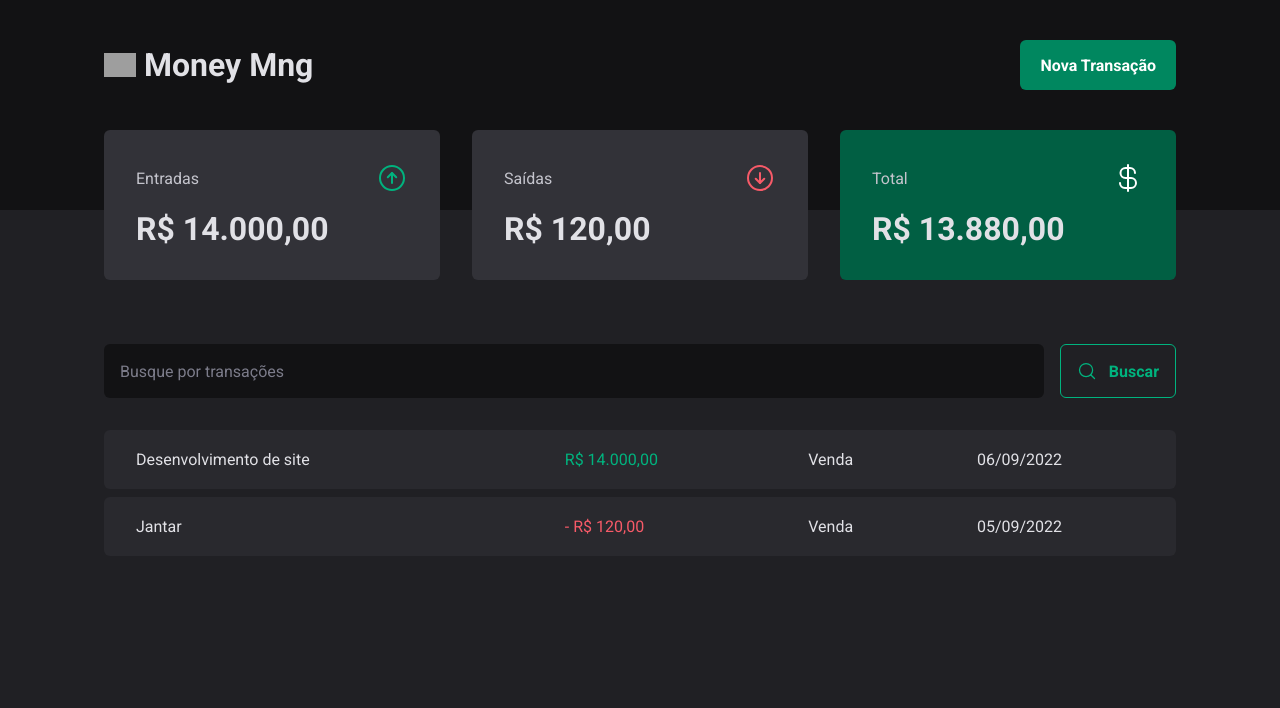
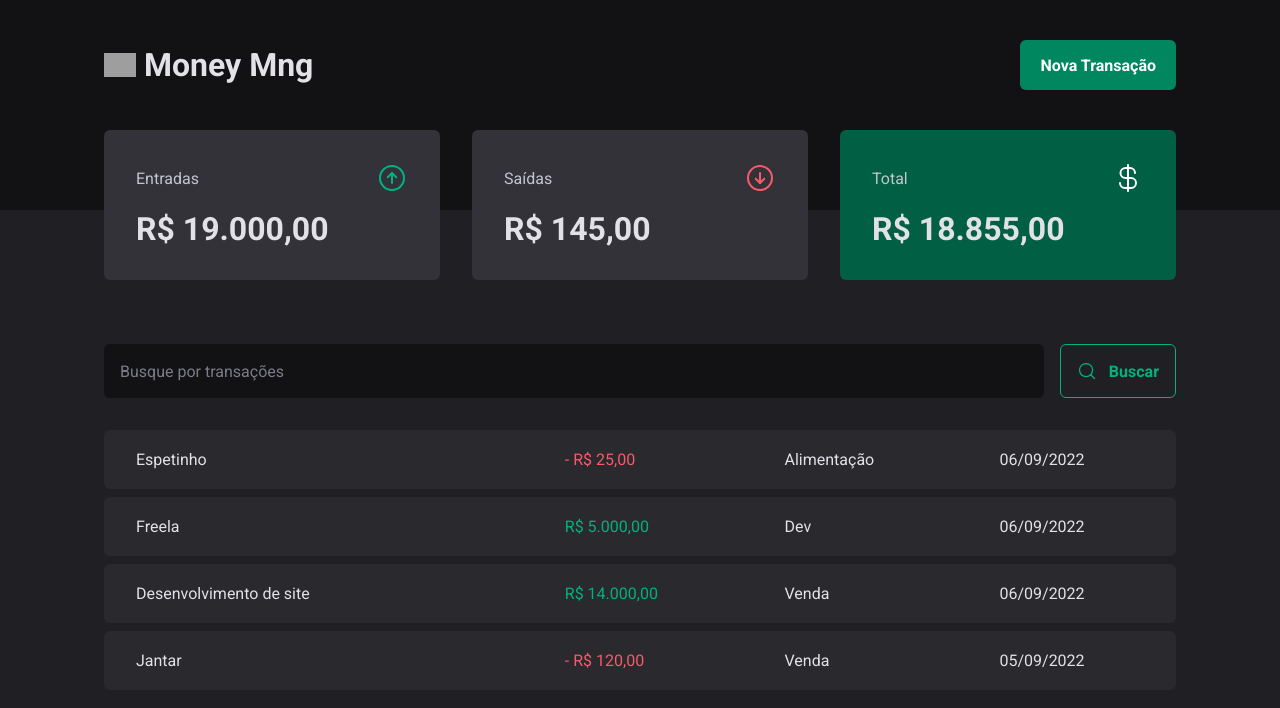
Before and after one commit to alisonbessa/money-management, a React (Vite) app: page / in a window 1280 px wide. Shown: the top 708 px of the page. Built offline with nearby package versions, Linux system fonts and the light colour scheme; data requests are answered from the project's data file; grey boxes are pictures that could not be loaded.

Commit message:
feat: create new transaction feature

```diff
--- a/server.json
+++ b/server.json
@@ -5,7 +5,7 @@
       "description": "Desenvolvimento de site",
       "type": "income",
       "category": "Venda",
-      "amount": 14000,
+      "value": 14000,
       "createdAt": "2022-09-06T13:07:22.637Z"
     },
     {
@@ -13,8 +13,24 @@
       "description": "Jantar",
       "type": "outcome",
       "category": "Venda",
-      "amount": 120,
+      "value": 120,
       "createdAt": "2022-09-05T13:07:22.637Z"
+    },
+    {
+      "description": "Freela",
+      "value": 5000,
+      "category": "Dev",
+      "type": "income",
+      "createdAt": "2022-09-06T18:49:49.538Z",
+      "id": 3
+    },
+    {
+      "description": "Espetinho",
+      "value": 25,
+      "category": "Alimentação",
+      "type": "outcome",
+      "createdAt": "2022-09-06T19:09:09.605Z",
+      "id": 4
     }
   ]
 }
--- a/src/api/transactions.ts
+++ b/src/api/transactions.ts
@@ -3,9 +3,27 @@ import { api } from './../lib/axios'
 export const getTransactions = async (query?: string) => {
   const response = await api.get('/transactions', {
     params: {
+      _sort: 'createdAt',
+      _order: 'desc',
       q: query,
     },
   })
 
   return response.data
 }
+
+interface NewTransactionData {
+  description: string
+  value: number
+  category: string
+  type: 'income' | 'outcome'
+}
+
+export const createNewTransaction = async (data: NewTransactionData) => {
+  const response = await api.post('/transactions', {
+    ...data,
+    createdAt: new Date(),
+  })
+
+  return response.data
+}
--- a/src/components/NewTransactionModal/index.tsx
+++ b/src/components/NewTransactionModal/index.tsx
@@ -1,8 +1,11 @@
+import { useContext } from 'react'
 import * as Dialog from '@radix-ui/react-dialog'
 import { X, ArrowCircleUp, ArrowCircleDown } from 'phosphor-react'
 import { Controller, useForm } from 'react-hook-form'
 import * as z from 'zod'
 import { zodResolver } from '@hookform/resolvers/zod'
+
+import { TransactionsContext } from '../../contexts/TransactionsContext'
 
 import {
   CloseButton,
@@ -22,18 +25,22 @@ const newTransactionFormSchema = z.object({
 type NewTransactionFormInputs = z.infer<typeof newTransactionFormSchema>
 
 export function NewTransitionModal() {
+  const { createTransaction } = useContext(TransactionsContext)
+
   const {
     control,
     register,
     handleSubmit,
     formState: { isSubmitting },
+    reset,
   } = useForm<NewTransactionFormInputs>({
     resolver: zodResolver(newTransactionFormSchema),
   })
 
   async function handleCreateNewTransaction(data: NewTransactionFormInputs) {
-    await new Promise((resolve) => setTimeout(resolve, 2000))
-    console.log('handleCreateNewTransaction', data)
+    await createTransaction(data)
+
+    reset()
   }
 
   return (
--- a/src/contexts/TransactionsContext.tsx
+++ b/src/contexts/TransactionsContext.tsx
@@ -1,18 +1,26 @@
 import { createContext, ReactNode, useEffect, useState } from 'react'
-import { getTransactions } from '../api/transactions'
+import { getTransactions, createNewTransaction } from '../api/transactions'
 
 interface Transaction {
   id: number
   description: string
   type: 'income' | 'outcome'
-  amount: number
+  value: number
   category: string
   createdAt: string
+}
+
+interface CreateTransactionInput {
+  description: string
+  type: 'income' | 'outcome'
+  value: number
+  category: string
 }
 
 interface TransactionContextType {
   transactions: Transaction[]
   fetchTransactions: (query?: string) => Promise<void>
+  createTransaction: (data: CreateTransactionInput) => Promise<void>
 }
 
 interface TransactionsProviderProps {
@@ -29,12 +37,20 @@ export function TransactionsProvider({ children }: TransactionsProviderProps) {
     setTransactions(data)
   }
 
+  const createTransaction = async (data: CreateTransactionInput) => {
+    const response = await createNewTransaction(data)
+
+    setTransactions((state) => [response, ...state])
+  }
+
   useEffect(() => {
     fetchTransactions()
   }, [])
 
   return (
-    <TransactionsContext.Provider value={{ transactions, fetchTransactions }}>
+    <TransactionsContext.Provider
+      value={{ transactions, fetchTransactions, createTransaction }}
+    >
       {children}
     </TransactionsContext.Provider>
   )
--- a/src/hooks/useSummary.ts
+++ b/src/hooks/useSummary.ts
@@ -3,15 +3,16 @@ import { TransactionsContext } from '../contexts/TransactionsContext'
 
 export function useSummary() {
   const { transactions } = useContext(TransactionsContext)
+  console.log('transactions', transactions)
 
   const summary = transactions?.reduce(
     (acc, transaction) => {
       if (transaction.type === 'income') {
-        acc.income += transaction.amount
-        acc.total += transaction.amount
+        acc.income += transaction.value
+        acc.total += transaction.value
       } else {
-        acc.outcome += transaction.amount
-        acc.total -= transaction.amount
+        acc.outcome += transaction.value
+        acc.total -= transaction.value
       }
 
       return acc
--- a/src/pages/Transactions/index.tsx
+++ b/src/pages/Transactions/index.tsx
@@ -29,7 +29,7 @@ export function Transactions() {
                 <td>
                   <PriceHighlight variant={transaction.type}>
                     {transaction.type === 'outcome' && '- '}
-                    {priceFormatter.format(transaction.amount)}
+                    {priceFormatter.format(transaction.value)}
                   </PriceHighlight>
                 </td>
                 <td>{transaction.category}</td>
```
